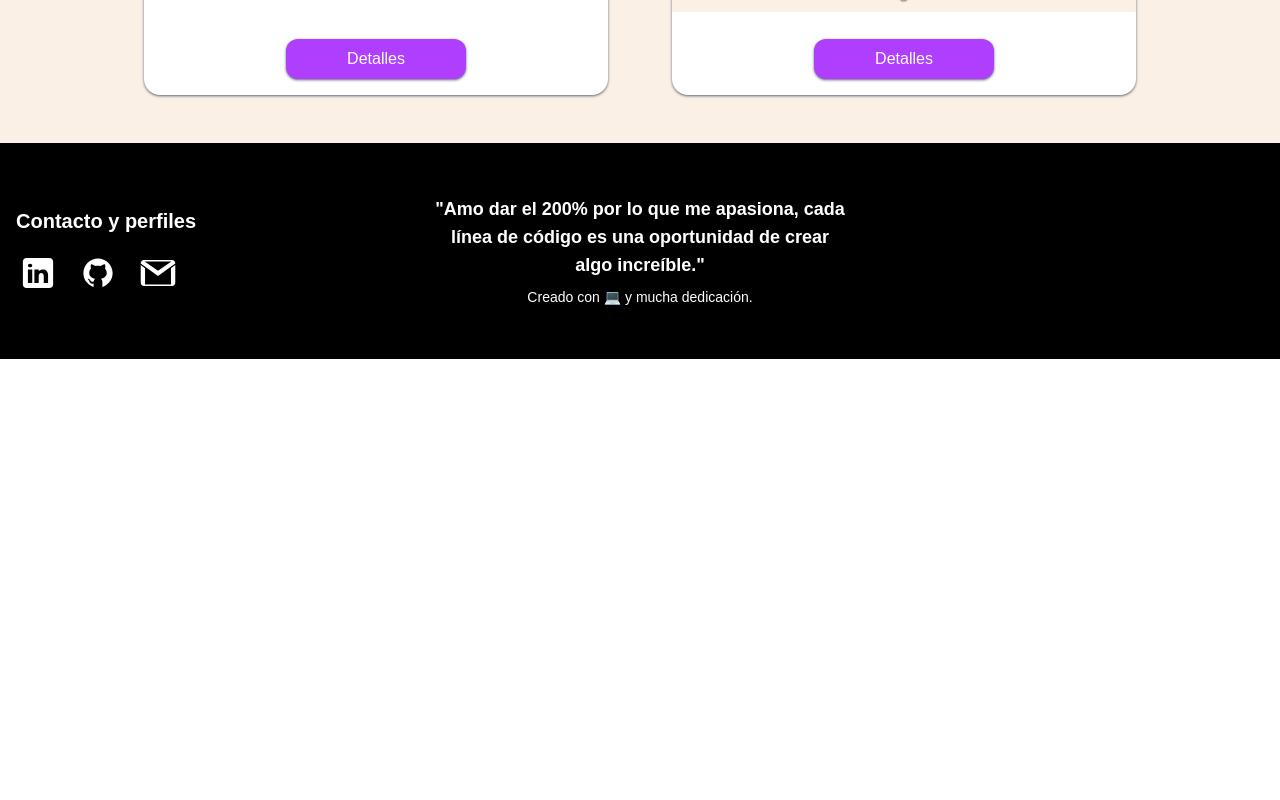
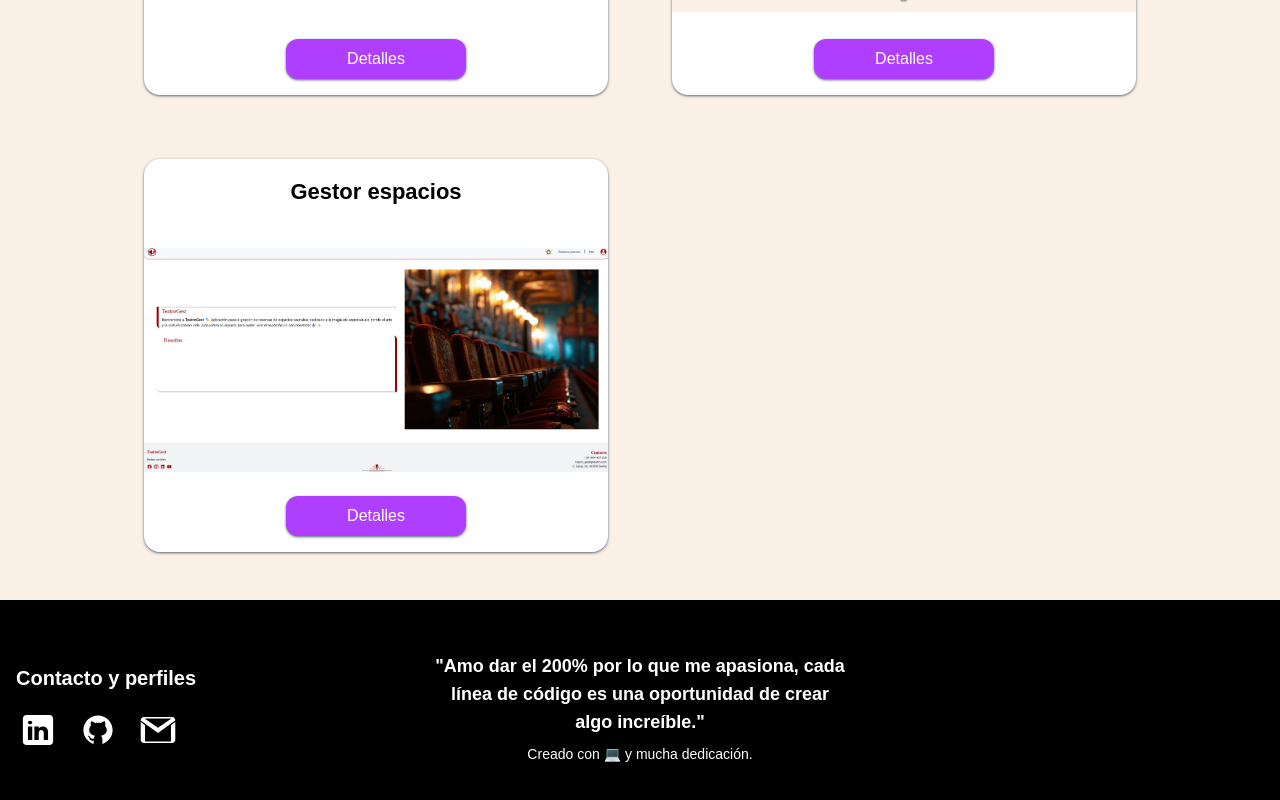
Before and after one commit to vicroix/portafolio-angular, an Angular app: page / in a window 1280 px wide. Shown: the part 1667-2467 px from the top of the page. Before the commit the page ends 2026 px from the top, so only its background shows below. Built offline with nearby package versions, Linux system fonts and the light colour scheme.

Commit message:
Añadir imagen, detalles iniciales

```diff
--- a/src/app/home/home.component.html
+++ b/src/app/home/home.component.html
@@ -3,4 +3,5 @@
   <app-card imageSrc="inicioMipag.jpg" getTitle="Mi pagina web"class="p-4" id="2"/>
   <app-card imageSrc="ApiPokemon.jpg" getTitle="API REST Pokemon Frontend/Backend"class="p-4" id="3"/>
   <app-card imageSrc="Portafolio.png" getTitle="Mi portafolio en Angular"class="p-4" id="4"/>
+  <app-card imageSrc="teatroGest.jpg" getTitle="Gestor espacios"class="p-4" id="5"/>
 </div>
```
